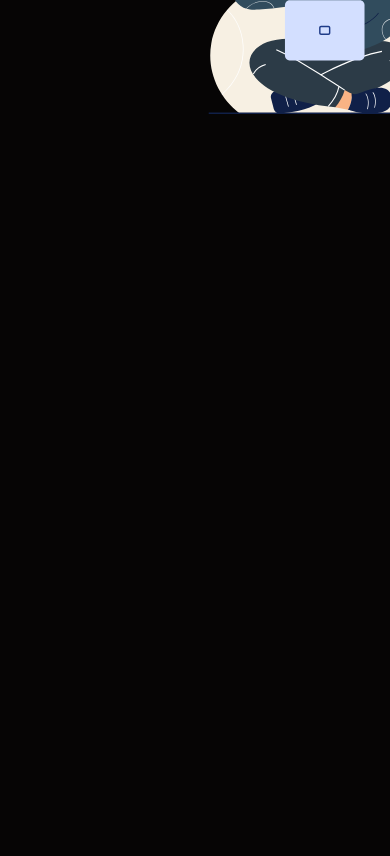
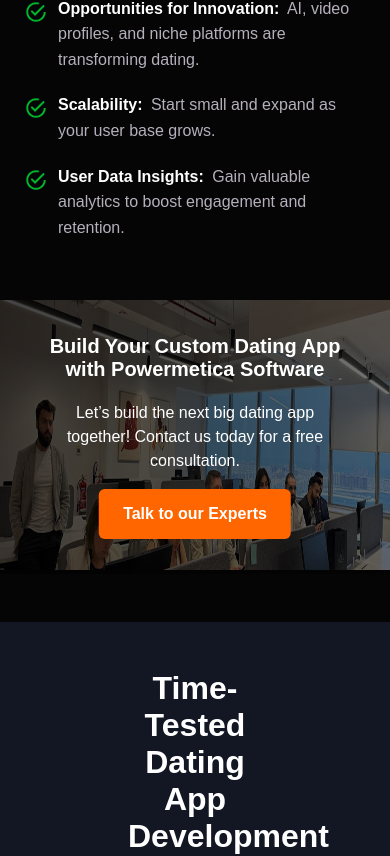
Before and after one commit to magicchat-core/powermetica, a Next.js app: page /dating-app-development in a window 390 px wide. Shown: the part 1590-2446 px from the top of the page. Built offline with nearby package versions, Linux system fonts and the light colour scheme.

Commit message:
fixed custom dating section responsiveness

```diff
--- a/src/Components/datingApp-components/CustDatingApp.module.css
+++ b/src/Components/datingApp-components/CustDatingApp.module.css
@@ -1,7 +1,5 @@
 .wrapper {
   background: var(--dark-text);
-  height: auto;
-  width: 100%;
   display: flex;
   flex-direction: column;
   padding: 3rem 8rem;
@@ -20,8 +18,7 @@
 }
 .custom-dating-banner img {
   width: 100%;
-  height: auto;
-  display: block;
+  /* height: auto; */
 }
 .custom-dating-banner::before {
   content: "";
@@ -106,3 +103,28 @@
     font-weight: 600;
     color: var(--white-color);
   }
+
+
+  @media (max-width: 768px) {
+    .wrapper {
+      padding: 3rem 0rem;
+    }
+   .custom-dating-list{
+    flex-direction: column;
+    padding: 0rem 1.5rem;
+   }
+   .custom-dating-list img {
+    width: 100%;
+    height: 400px;
+   }
+   .custom-dating-banner img{
+    height: 270px;
+   }
+   .bannerCondtent{
+    width: 75%;
+   }
+   .bannerCondtent h2{
+    font-size: 20px;
+   }
+
+  }
--- a/src/Components/datingApp-components/WhyChooseMagicChat.js
+++ b/src/Components/datingApp-components/WhyChooseMagicChat.js
@@ -2,21 +2,25 @@
 
 const chooseList = [
   {
+    id: 1,
     title: "User-Centric UI/UX Design",
     text: "Seamless and engaging user experience.",
     svgSrc: "/assets/icons/uiux.svg",
   },
   {
+    id: 2,
     title: "Data Security & Compliance",
     text: "End-to-end encryption, GDPR, and CCPA compliance.",
     svgSrc: "/assets/icons/security.svg",
   },
   {
+    id: 3,
     title: "Scalability & Future-Readiness",
     text: "Apps designed to grow with your business.",
     svgSrc: "/assets/icons/scal.svg",
   },
   {
+    id: 4,
     title: "Expert Developers",
     text: "Skilled in iOS, Android, and cross-platform development.",
     svgSrc: "/assets/icons/develpoer.svg",
@@ -48,8 +52,8 @@
 
         <div className={styles.cards}>
           <div className={styles.row1}>
-            {chooseList.slice(0, 2).map(({ title, text, svgSrc }) => (
-              <div className={styles.box} style={{ marginBottom: "50px" }}>
+            {chooseList.slice(0, 2).map(({id, title, text, svgSrc }) => (
+              <div key={id} className={styles.box} style={{ marginBottom: "50px" }}>
                 <div className={styles.icon}>
                   <img src={svgSrc} />
                 </div>
@@ -63,8 +67,8 @@
           </div>
 
           <div className={styles.row1}>
-            {chooseList.slice(2, 4).map(({ title, text, svgSrc }) => (
-              <div className={styles.box}>
+            {chooseList.slice(2, 4).map(({id, title, text, svgSrc }) => (
+              <div key={id} className={styles.box}>
                 <div className={styles.icon}>
                   <img src={svgSrc} />
                 </div>
--- a/src/Components/webSite-dev-components/Banner.module.css
+++ b/src/Components/webSite-dev-components/Banner.module.css
@@ -78,6 +78,7 @@
 @media (max-width: 768px) {
   .banner {
     padding: 3rem;
+    height: 600px;
   }
 
   .title {
```
